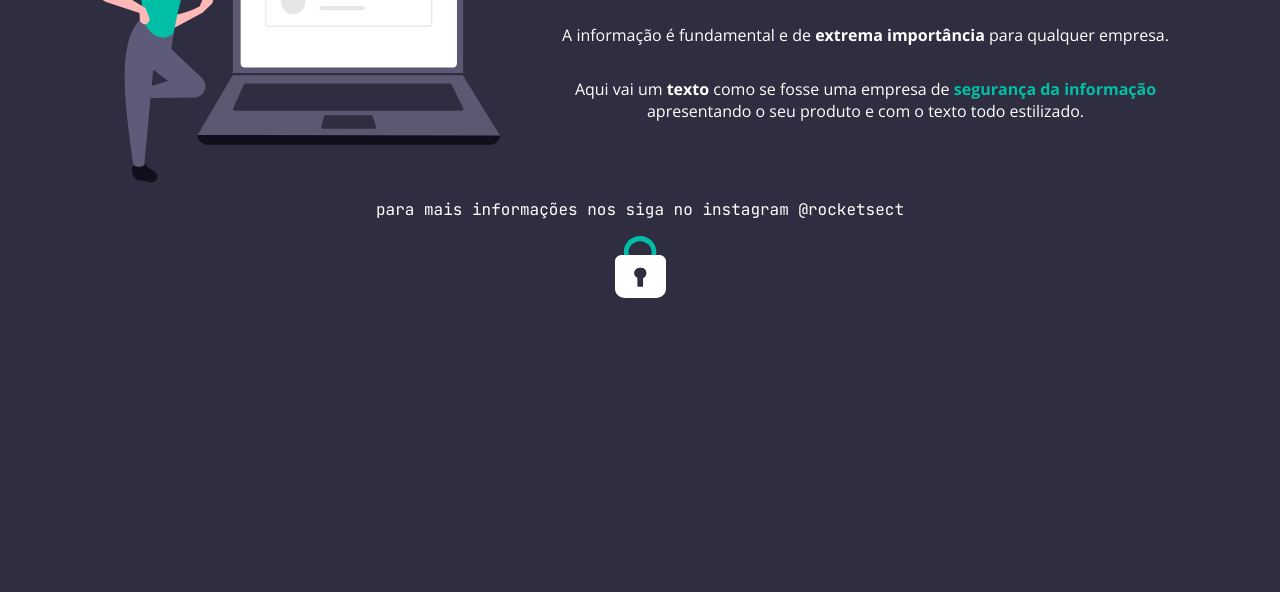
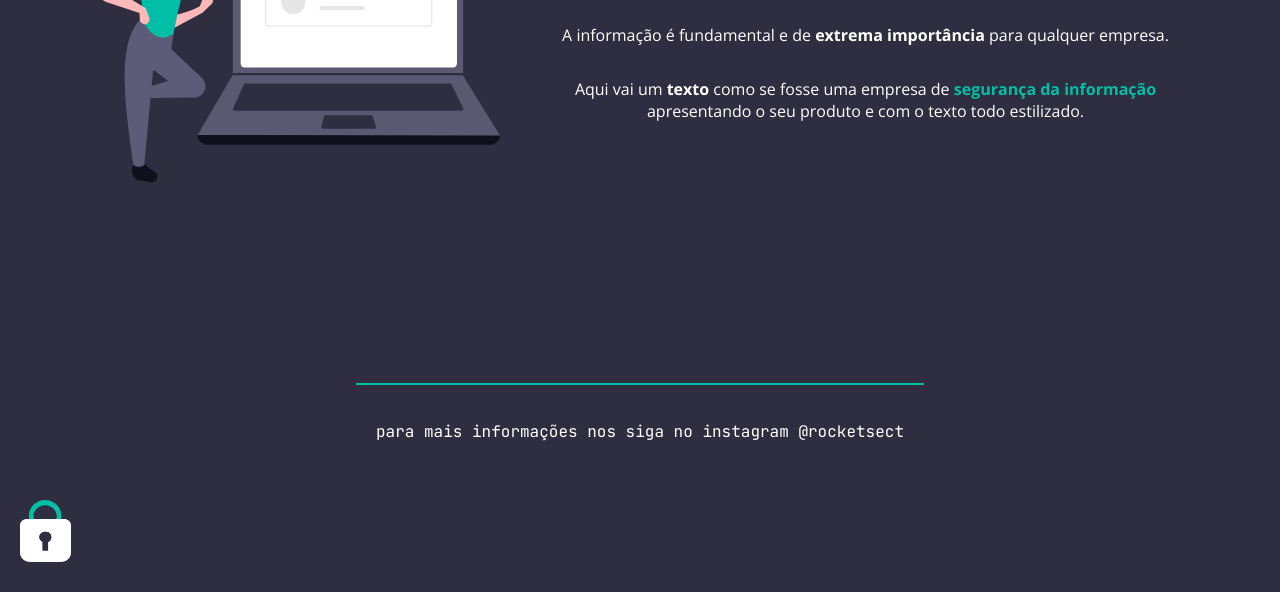
Before and after one commit to GlaucioS/rocketseat-explore-projeto02-recriando-layout, a plain HTML site: page index.html in a window 1280 px wide. Shown: the part 208-800 px from the top of the page. Drawn offline with nearby package versions, Linux system fonts and the light colour scheme.

Commit message:
Configuração das cores e diagramação do footer e imagem do rodapé esquerdo

```diff
--- a/style.css
+++ b/style.css
@@ -73,3 +73,20 @@ p span{
 .green{
     color: #00BFA6;
 }
+footer{
+    width: 568px;
+    margin: auto;
+    padding-top: 200px;
+}
+.line{
+    border: 1px solid #00BFA6;
+}
+footer p{
+    padding: 20px;;
+}
+.padlock-footer{
+    position: fixed;
+    left: 0px;
+    bottom: 10px;
+    padding: 20px;
+}
```
